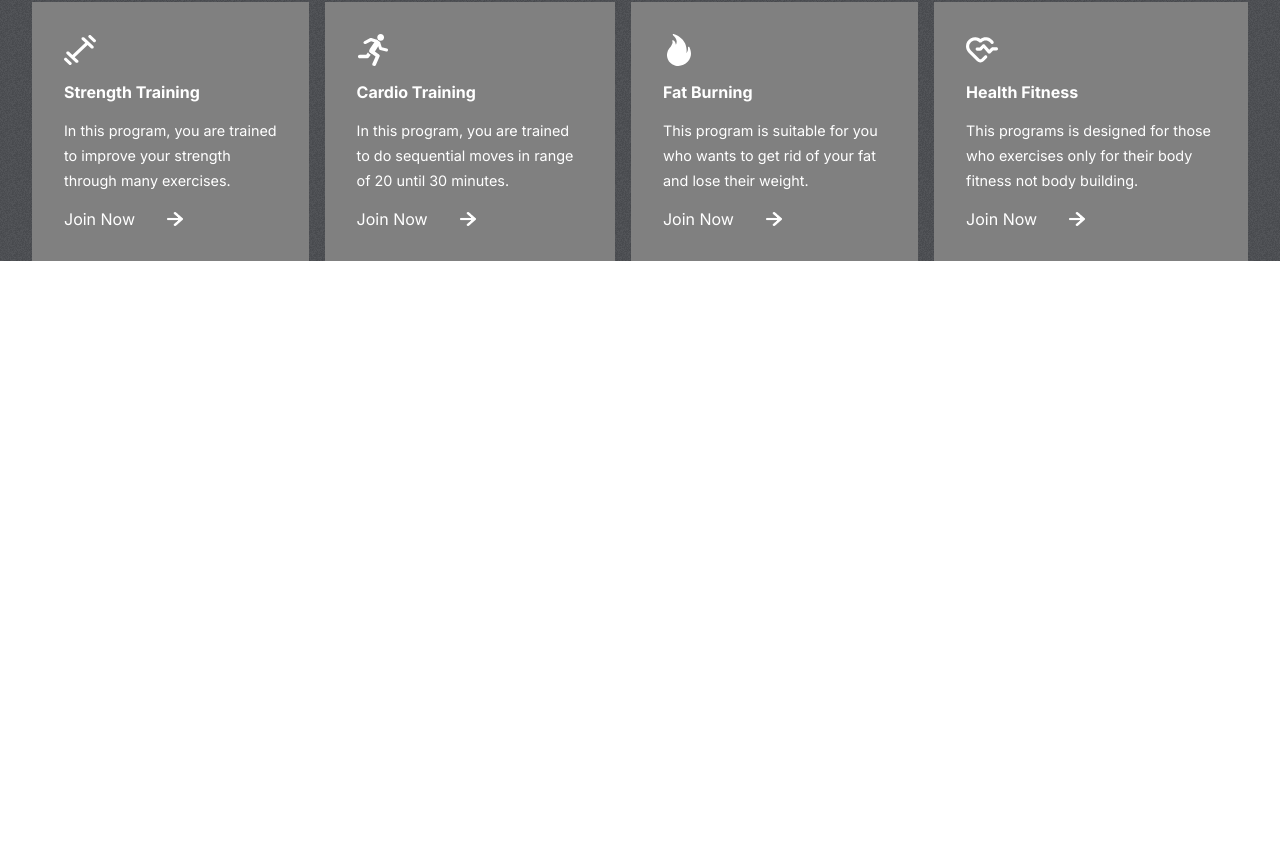
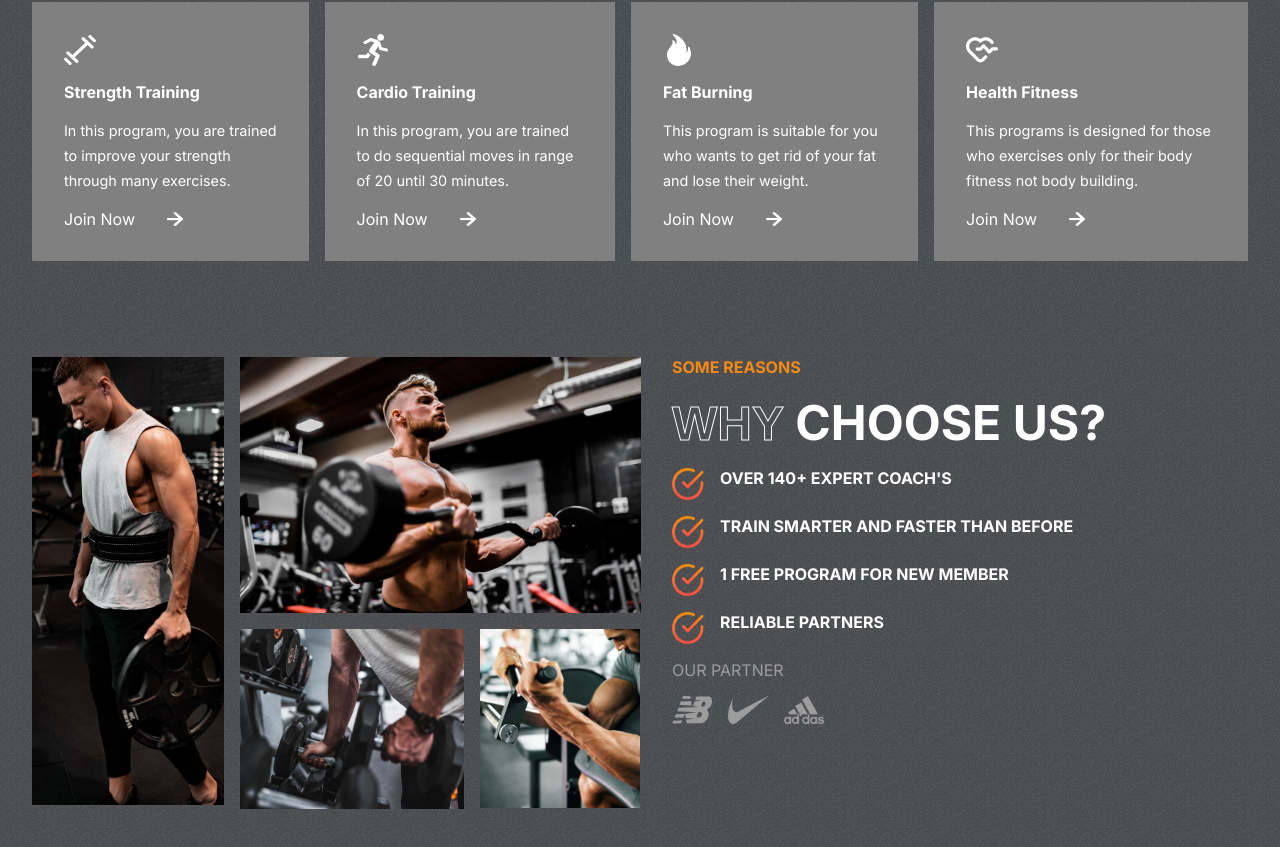
Before and after one commit to root-life28/Gym-Club, a React (Create React App) app: page / in a window 1280 px wide. Shown: the part 906-1753 px from the top of the page. Before the commit the page ends 1167 px from the top, so only its background shows below. Built offline with nearby package versions, Linux system fonts and the light colour scheme.

Commit message:
finished reason section

```diff
--- a/src/App.js
+++ b/src/App.js
@@ -1,12 +1,14 @@
 import './App.css';
 import Hero  from './component/Hero/Hero';
 import Programs from './component/programs/Programs';
+import Reason from './component/Reasons/Reason';
 
 function App() {
   return (
     <div className="App">
         <Hero/>
         <Programs/>
+        <Reason/>
     </div>
   );
 }
--- /dev/null
+++ b/src/component/Reasons/Reason.css
@@ -0,0 +1,85 @@
+.reasons{
+    padding: 0 2rem;
+    display: flex;
+    gap: 2rem;
+
+}
+
+.left-r{
+    flex: 1 1;
+    display: grid;
+    grid-template-columns: repeat(3,1fr);
+    gap: 1rem;
+    grid-auto-rows: 1fr;
+}
+.left-r>img{
+    object-fit: cover;
+}
+.left-r>:nth-child(1){
+    width: 12rem;
+    grid-row: 1/3;
+    height: 28rem;
+}
+
+.left-r>:nth-child(2){
+    width: auto;
+    height: 16rem;
+    grid-column: 2/4;
+
+}
+
+.left-r>:nth-child(3){
+    width: 14rem;
+    grid-row: 2;
+    grid-column: 2/3;
+}
+.left-r>:nth-child(4){
+    width: 10rem;
+    grid-row: 2;
+    grid-column: 3/4;
+    height: 11.2rem;
+}
+
+.right-r{
+    flex: 1 1;
+    text-transform: uppercase;
+    gap: 1rem;
+    display: flex;
+    flex-direction: column;
+}
+.right-r>span{
+    font-weight: bold;
+    color: var(--orange);
+
+}
+
+.right-r>div{
+    color: white;
+    font-size: 3rem;
+    font-weight: bold;
+}
+.details-r{
+    display: flex;
+    flex-direction: column;
+    gap: 1rem;
+}
+
+.details-r>div{
+    display: flex;
+    font-size: 1rem;
+    gap: 1rem;
+}
+
+.details-r>div>img{
+    width: 2rem;
+    height: 2rem;
+}
+
+.partners{
+    display: flex;
+    gap: 1rem;
+}
+
+.partners>img{
+    width: 2.5rem;
+}
--- /dev/null
+++ b/src/component/Reasons/Reason.jsx
@@ -0,0 +1,55 @@
+import React from 'react'
+import './Reason.css'
+import image1 from '../../assets/image1.png'
+import image2 from '../../assets/image2.png'
+import image3 from '../../assets/image3.png'
+import image4 from '../../assets/image4.png'
+import adidas from '../../assets/adidas.png'
+import nike from '../../assets/nike.png'
+import nb from '../../assets/nb.png'
+import tick from '../../assets/tick.png'
+
+function Reason() {
+  return (
+    <div className="reasons" id="reasons">
+        <div className="left-r">
+            <img src={image1} alt="image1" />
+            <img src={image2} alt="image2" />
+            <img src={image3} alt="image3" />
+            <img src={image4} alt="image4" />
+        </div>
+        <div className="right-r">
+           <span>some reasons</span>
+           <div>
+            <span className='stroke-text'>Why</span>
+           <span> choose us?</span>
+           </div>
+
+           <div className='details-r'>
+                <div><img src={tick} alt=""></img>
+                    <span> OVER 140+ EXPERT COACH'S</span>
+                </div>
+                <div><img src={tick} alt="" />
+                    <span>TRAIN SMARTER AND FASTER THAN BEFORE</span>
+                </div>
+                <div><img src={tick} alt="" />
+                    <span>1 FREE PROGRAM FOR NEW MEMBER</span>
+                </div>
+                <div><img src={tick} alt="" />
+                    <span>RELIABLE PARTNERS</span>
+                </div>
+           </div>
+           <span style={{color:"var(--gray)",fontWeight:"normal",}}>
+            OUR PARTNER
+            </span>
+            <div className="partners">
+                <img src={nb} alt="" />
+                <img src={nike} alt="" />
+                <img src={adidas} alt="" />
+            </div>
+        </div>
+    </div>
+  )
+}
+
+export default Reason
```
